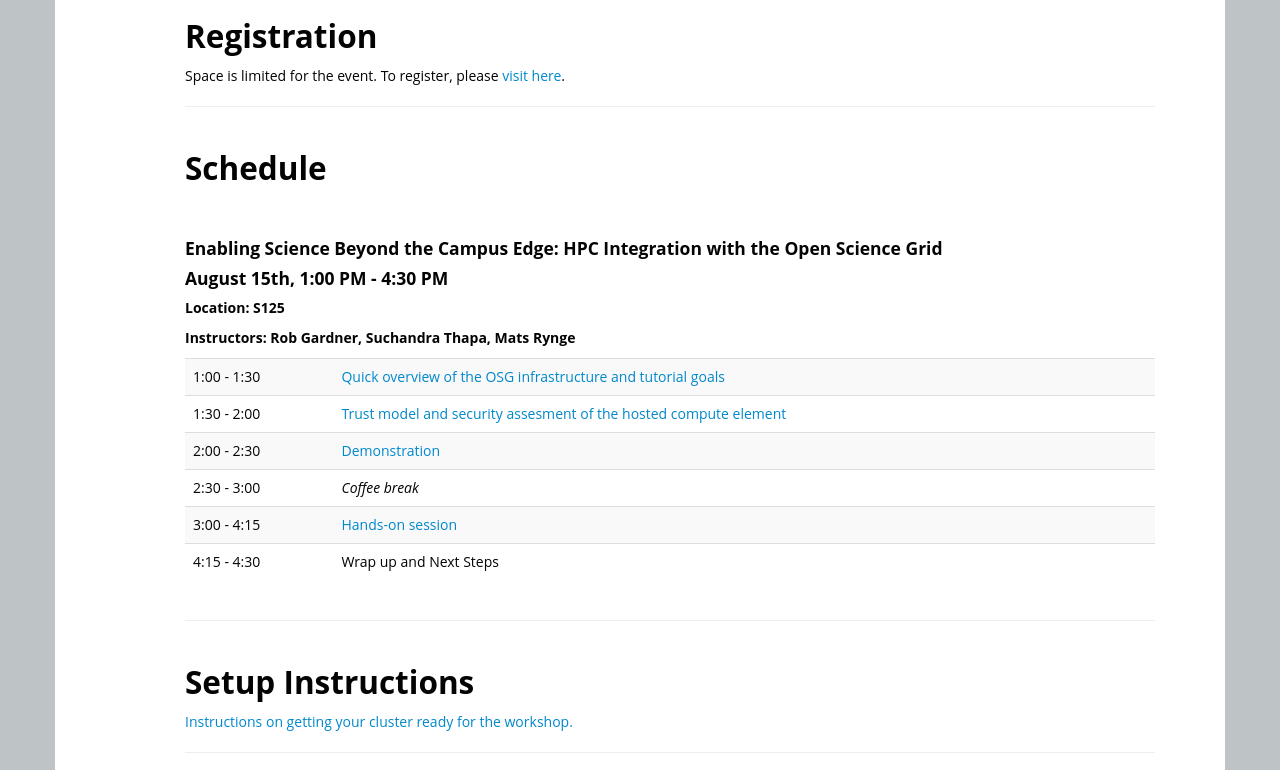
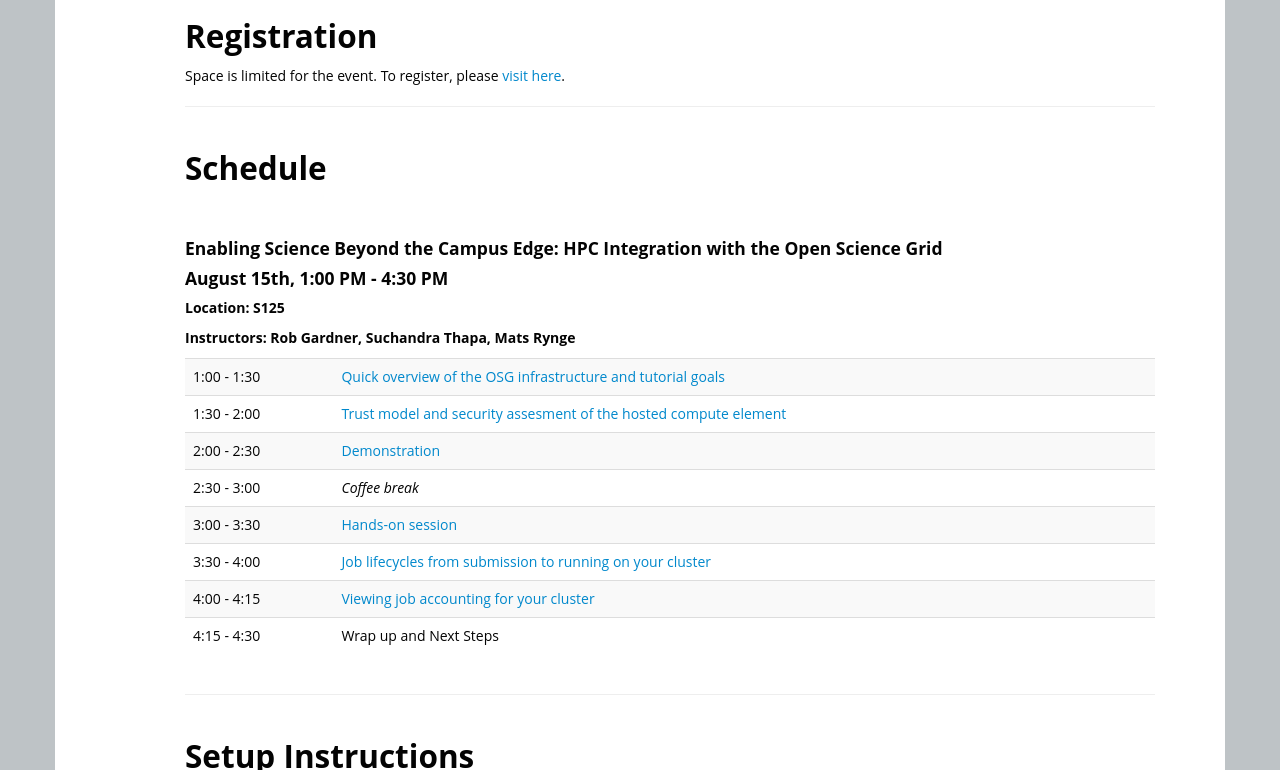
Before and after one commit to SWC-OSG-Workshop/OSG-HostedCE-RMACC17, a Jekyll site: the page built from index.html, in a window 1280 px wide and 900 px high, scrolled down 859 px, cut to the strip 0-770 px from the top of the window. Built offline with Jekyll 4.4.1, drawn with Linux system fonts in a browser that asks for light colours; nearby versions of some CDN libraries; library files that are not in the unit come from our copies.

Commit message:
Update timeline

```diff
--- a/index.html
+++ b/index.html
@@ -137,7 +137,9 @@
       assesment of the hosted compute element</a></td> </tr>
       <tr> <td>2:00 - 2:30 </td> <td><a href="demo.html">Demonstration</a></td> </tr>
       <tr> <td>2:30 - 3:00</td> <td><em>Coffee break</em></td> </tr>
-      <tr> <td>3:00 - 4:15 </td> <td><a href="handson2.html">Hands-on session</a></td></td></td></tr>
+      <tr> <td>3:00 - 3:30 </td> <td><a href="handson2.html">Hands-on session</a></td></td></td></tr>
+      <tr> <td>3:30 - 4:00 </td> <td><a href="">Job lifecycles from submission to running on your cluster</a></td></td></td></tr>
+      <tr> <td>4:00 - 4:15 </td> <td><a href="">Viewing job accounting for your cluster</a></td></td></td></tr>
       <tr> <td>4:15 - 4:30</td> <td>Wrap up and Next Steps</td> </tr>
     </table>
   </div>
```
